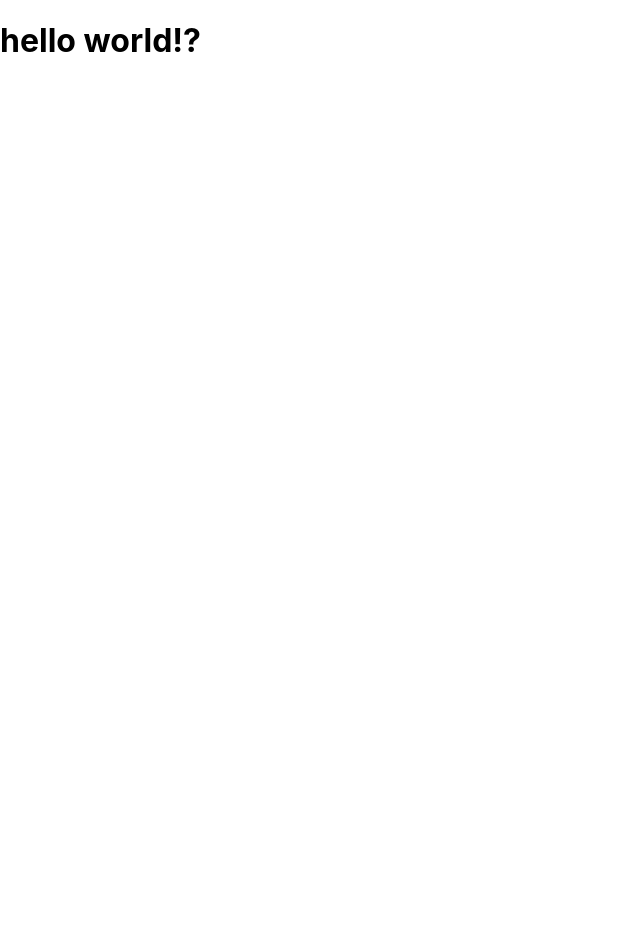
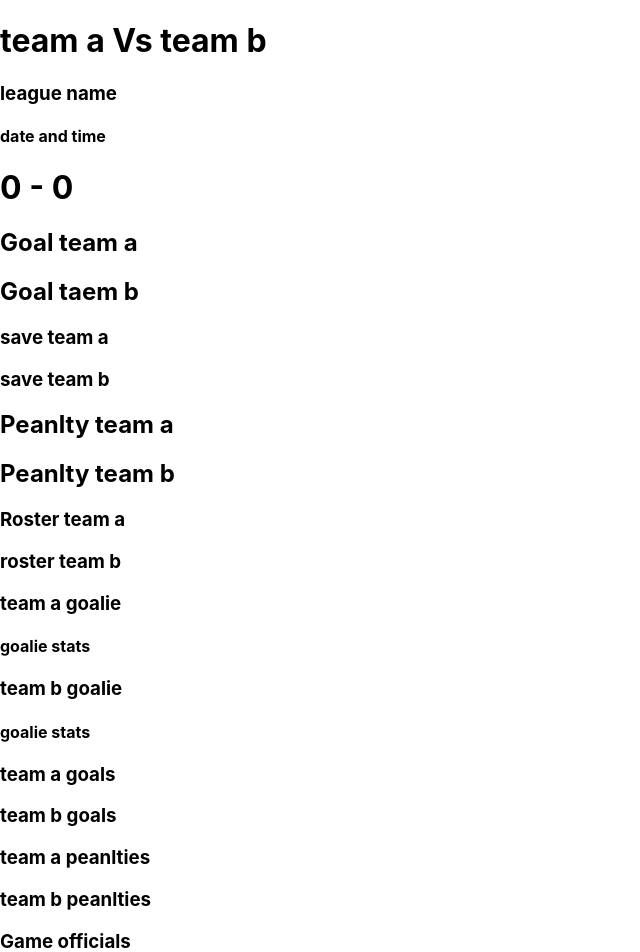
Before and after one commit to tjbecker8/ScoreSheet, a React (Create React App) app: page / in a window 1280 px wide. Shown: the top 952 px of the page, without its empty margins (0-640 px from the left). Before the commit the page ends 800 px from the top, so only its background shows below. Built offline with nearby package versions, Linux system fonts and the light colour scheme.

Commit message:
still working on basic layout

```diff
--- a/src/components/GameSheet/gameSheet.js
+++ b/src/components/GameSheet/gameSheet.js
@@ -9,7 +9,89 @@ class GameSheet extends Component {
 
   render () {
     return (
-      <h1>hello world!?</h1>
+      <div>
+
+        <div>
+          <h1>team a Vs team b</h1>
+        </div>
+        <div>
+          <h3>league name</h3>
+        </div>
+        <div>
+          <h4>date and time</h4>
+        </div>
+
+        <div>
+          <h1> 0 - 0 </h1>
+        </div>
+
+        <div>
+          <h2>Goal team a</h2>
+        </div>
+
+        <div>
+          <h2>Goal taem b</h2>
+        </div>
+
+        <div>
+          <h3>save team a</h3>
+        </div>
+
+        <div>
+          <h3>save team b</h3>
+        </div>
+
+        <div>
+          <h2>Peanlty team a</h2>
+        </div>
+
+        <div>
+          <h2>Peanlty team b</h2>
+        </div>
+
+        <div>
+          <h3>Roster team a</h3>
+        </div>
+
+        <div>
+          <h3>roster team b</h3>
+        </div>
+
+        <div>
+          <h3>team a goalie</h3>
+          <h4>goalie stats</h4>
+        </div>
+
+        <div>
+          <h3>team b goalie</h3>
+          <h4>goalie stats</h4>
+        </div>
+
+        <div>
+          <h3>team a goals</h3>
+        </div>
+
+        <div>
+          <h3>team b goals</h3>
+        </div>
+
+        <div>
+          <h3>team a peanlties</h3>
+        </div>
+
+        <div>
+          <h3>team b peanlties</h3>
+        </div>
+
+        <div>
+          <h3>Game officials</h3>
+        </div>
+
+
+
+
+
+      </div>
     )
   }
 }
```
